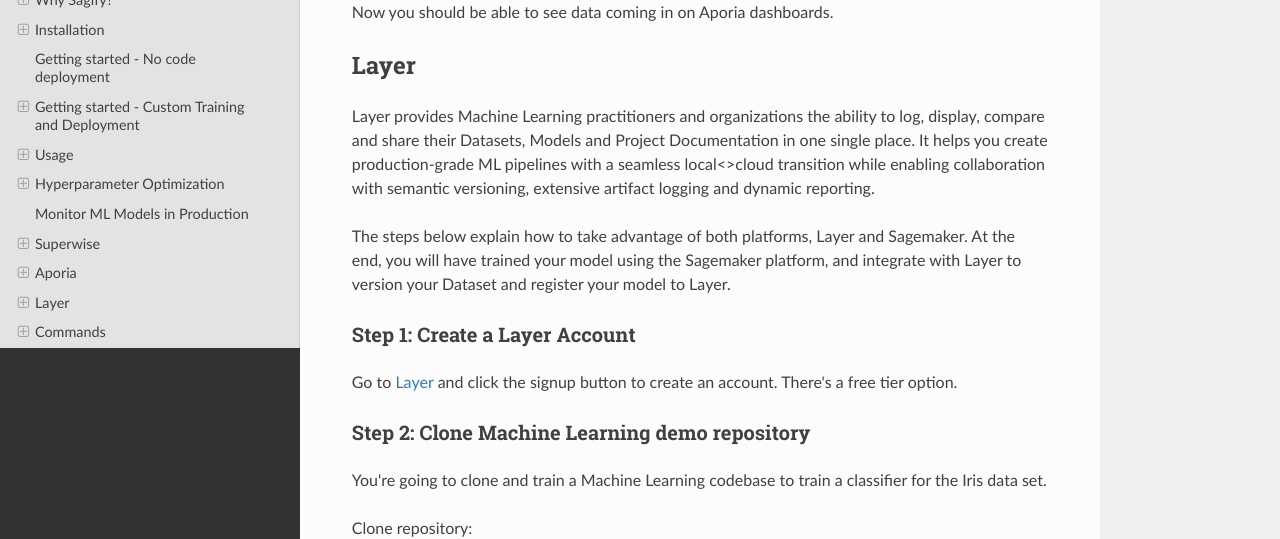
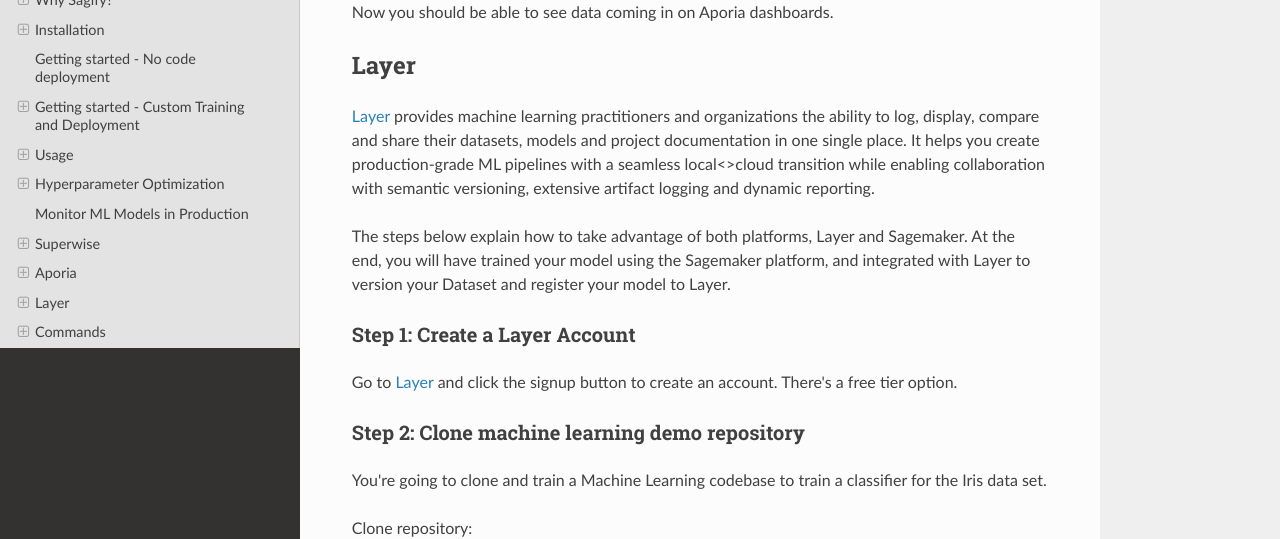
Before and after one commit to Kenza-AI/sagify, an MkDocs documentation site: the page built from docs/index.md, in a window 1280 px wide and 900 px high, scrolled down 24049 px. Shown: the part 151-690 px from the top of the window. Built offline with MkDocs 1.6.1, drawn with Linux system fonts in a browser that asks for light colours; nearby versions of some CDN libraries; some of the changed text lies outside the part shown.

Commit message:
Apply comments on Layer example

```diff
--- a/docs/index.md
+++ b/docs/index.md
@@ -924,15 +924,15 @@
 
 ## Layer
 
-Layer provides Machine Learning practitioners and organizations the ability to log, display, compare and share their Datasets, Models and Project Documentation in one single place.  It helps you create production-grade ML pipelines with a seamless local<>cloud transition while enabling collaboration with semantic versioning, extensive artifact logging and dynamic reporting.
-
-The steps below explain how to take advantage of both platforms, Layer and Sagemaker. At the end, you will have trained your model using the Sagemaker platform, and integrate with Layer to version your Dataset and register your model to Layer.
+[Layer](https://layer.ai/) provides machine learning practitioners and organizations the ability to log, display, compare and share their datasets, models and project documentation in one single place.  It helps you create production-grade ML pipelines with a seamless local<>cloud transition while enabling collaboration with semantic versioning, extensive artifact logging and dynamic reporting.
+
+The steps below explain how to take advantage of both platforms, Layer and Sagemaker. At the end, you will have trained your model using the Sagemaker platform, and integrated with Layer to version your Dataset and register your model to Layer.
 
 ### Step 1: Create a Layer Account
 
 Go to [Layer](https://layer.ai/) and click the signup button to create an account. There's a free tier option.
 
-### Step 2: Clone Machine Learning demo repository
+### Step 2: Clone machine learning demo repository
 
 You're going to clone and train a Machine Learning codebase to train a classifier for the Iris data set.
 
@@ -1068,7 +1068,7 @@
 
 ### Step 4: Build Docker image
 
-It's time to build the Docker image that will contain the Machine Learning codebase:
+It's time to build the Docker image that will contain the machine learning codebase:
 
     sagify build
 
@@ -1092,7 +1092,7 @@
 
 ### Step 8: Train on AWS SageMaker
 
-Execute `sagify cloud train -i s3://layer-sagify-demo/training-data/ -o s3://layer-sagify-demo/output/ -e ml.m4.xlarge` to train the Machine Learning model on SageMaker. This command will use the pushed Docker image.
+Execute `sagify cloud train -i s3://layer-sagify-demo/training-data/ -o s3://layer-sagify-demo/output/ -e ml.m4.xlarge` to train the machine learning model on SageMaker. This command will use the pushed Docker image.
 
 ### Step 9: Layer Dashboard
 
```
